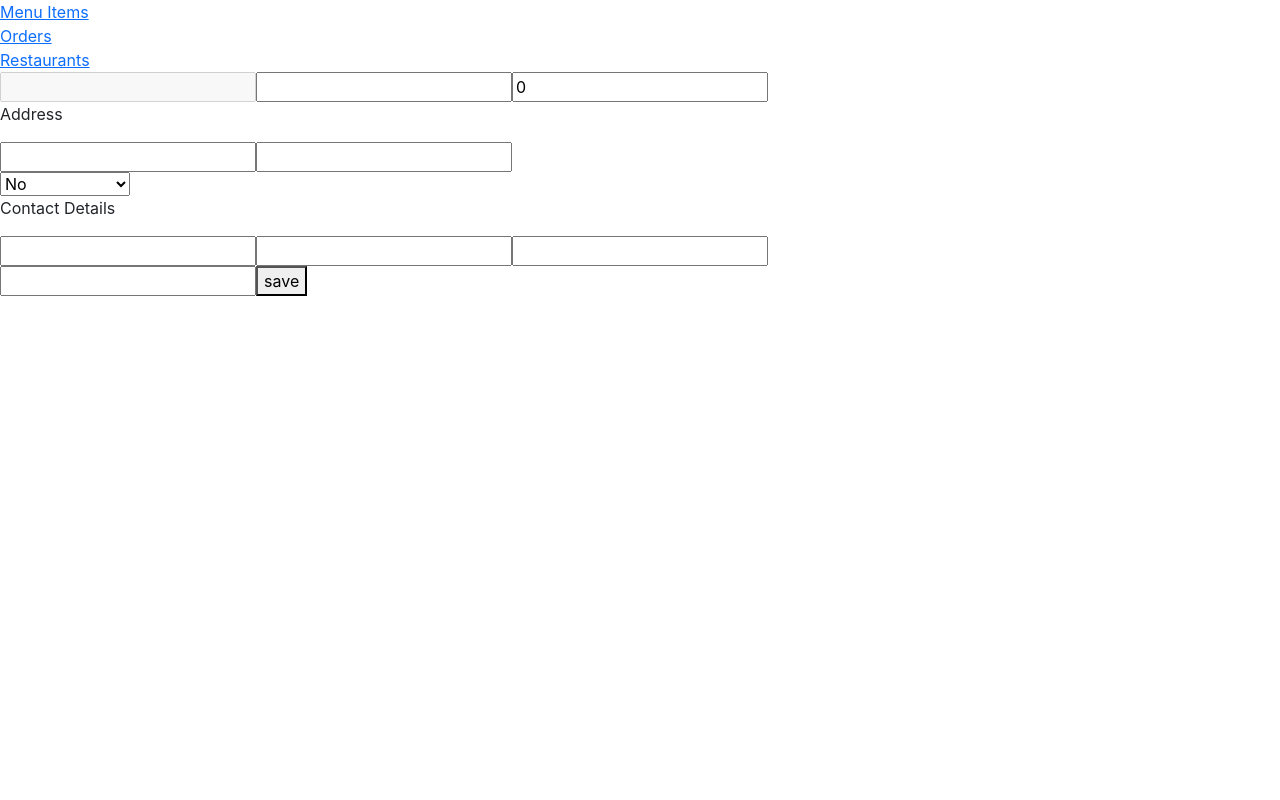
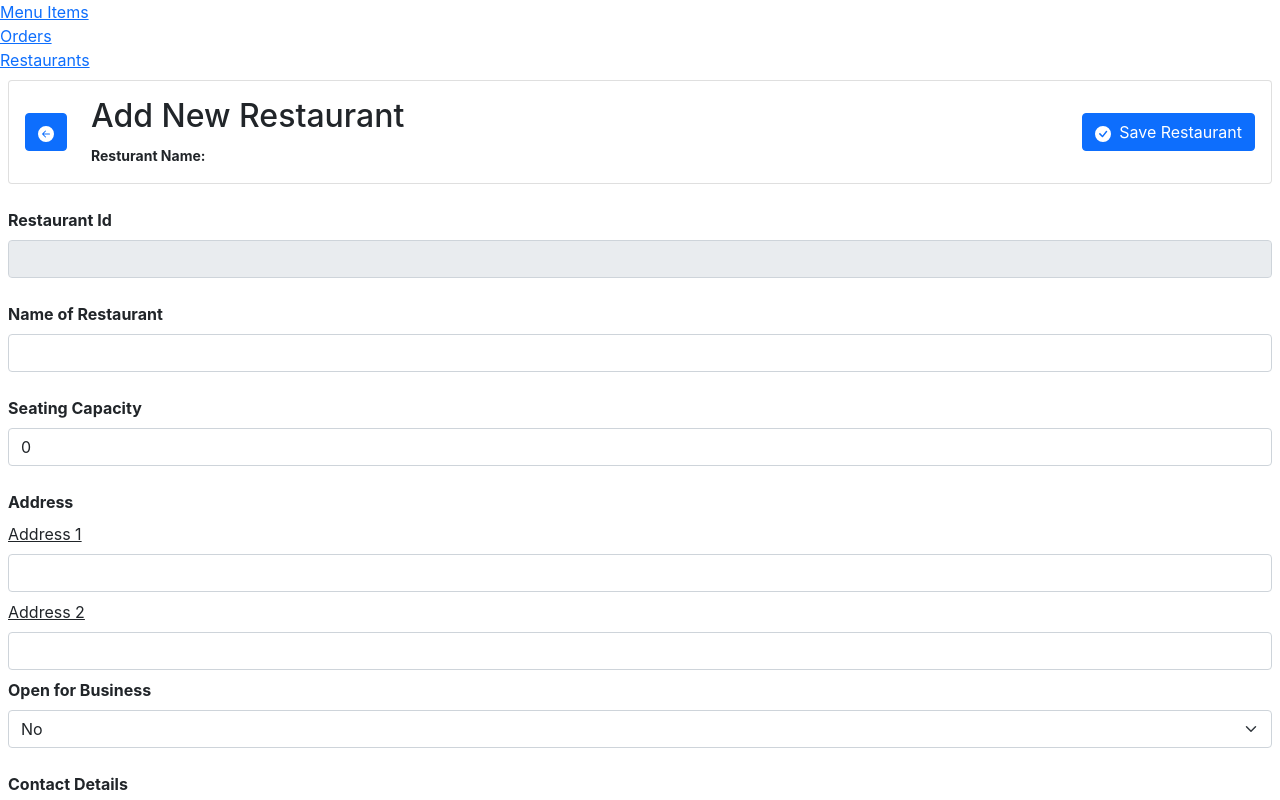
Before and after one commit to saiforceone/SARestuarantDashboard, a React (Create React App) app: page /restaurant-locations/new in a window 1280 px wide. Shown: the top 800 px of the page. Built offline with nearby package versions, Linux system fonts and the light colour scheme.

Commit message:
update restaurant location edit page to use updated form layout and page header. update restaurant location list to use item card component and page header

```diff
--- a/src/pages/RestaurantLocation/RestaurantLocationEditPage.jsx
+++ b/src/pages/RestaurantLocation/RestaurantLocationEditPage.jsx
@@ -1,8 +1,11 @@
 import React, {useCallback, useEffect, useState} from 'react';
-import {useLocation, useParams} from 'react-router';
+import {useLocation, useNavigate, useParams} from 'react-router';
+import { Form } from 'react-bootstrap';
+import { CheckCircleFill as SaveIcon } from 'react-bootstrap-icons';
 import { API_ENDPOINTS } from '../../constants';
 import APIUtils from '../../utils/APIUtils';
 import { FIELD_TYPES, RestaurantStructure } from '../../utils/FormUtils';
+import PageHeader from '../../components/PageHeader/PageHeader';
 
 /**
  * @function renderEditForm
@@ -19,9 +22,11 @@ const renderEditForm = ({restaurantData, onEditFormData, onSaveAction}) => {
   );
 
   const formToRender = RestaurantStructure().formFieldDefs.map((field, index) => {
+    let formControl;
     if (field.fieldType === FIELD_TYPES.TEXT_ID) {
-      return (
-        <input
+      formControl = (
+        <Form.Control
+          className='mb-3'
           key={`form-field-${index}`}
           value={restaurantData[field.valueKey]}
           {...field.fieldProps}
@@ -29,8 +34,9 @@ const renderEditForm = ({restaurantData, onEditFormData, onSaveAction}) => {
       );
     }
     if (field.fieldType === FIELD_TYPES.TEXT) {
-      return (
-        <input
+      formControl = (
+        <Form.Control
+          className='mb-3'
           key={`form-field-${index}`}
           onChange={e => onEditFormData({key: field.valueKey, value: e.target.value})}
           value={restaurantData[field.valueKey]}
@@ -38,8 +44,8 @@ const renderEditForm = ({restaurantData, onEditFormData, onSaveAction}) => {
       );
     }
     if (field.fieldType === FIELD_TYPES.TEXT_ARRAY) {
-      return (
-        <input
+      formControl = (
+        <Form.Control
           key={`form-field-${index}`}
           onChange={e => {
             onEditFormData({
@@ -53,6 +59,7 @@ const renderEditForm = ({restaurantData, onEditFormData, onSaveAction}) => {
     }
     if (field.fieldType === FIELD_TYPES.FIELD_GROUP) {
       const groupedFields = field.fields.map((innerField, innerFieldIndex) => {
+        let innerFormControl;
         if (innerField.fieldType === FIELD_TYPES.TEXT) {
           let actualValue;
 
@@ -62,8 +69,9 @@ const renderEditForm = ({restaurantData, onEditFormData, onSaveAction}) => {
             }
           }
 
-          return (
-            <input
+          innerFormControl = (
+            <Form.Control
+              className='mb-2'
               key={`form-field-${index}-grouped-${innerFieldIndex}`}
               onChange={e => onEditFormData({
                 key: `${field.parentValueKey}.${innerField.valueKey}`,
@@ -76,20 +84,24 @@ const renderEditForm = ({restaurantData, onEditFormData, onSaveAction}) => {
         }
 
         return (
-          <div />
+          <Form.Group>
+            <Form.Label className='text-decoration-underline'>{innerField.label}</Form.Label>
+            {innerFormControl}
+          </Form.Group>
         );
       });
 
       return (
         <div>
-          <p>{field.label}</p>
+          <Form.Label><strong>{field.label}</strong></Form.Label>
           {groupedFields}
         </div>
       );
     }
     if (field.fieldType === FIELD_TYPES.SELECT) {
-      return (
-        <select
+      formControl = (
+        <Form.Select
+          className='mb-3'
           key={`form-field-${index}`}
           onChange={e => onEditFormData({key: field.valueKey, value: e.target.value})}
           value={restaurantData[field.valueKey]}
@@ -100,24 +112,22 @@ const renderEditForm = ({restaurantData, onEditFormData, onSaveAction}) => {
               {optionField.label}
             </option>
           )) : undefined }
-        </select>
+        </Form.Select>
       )
     }
 
     return (
-      <div />
+      <Form.Group className='mb-4'>
+        <Form.Label><strong>{field.label}</strong></Form.Label>
+        {formControl}
+      </Form.Group>
     );
   });
 
   return (
-    <form onSubmit={e => e.preventDefault()}>
+    <Form onSubmit={e => e.preventDefault()}>
       {formToRender}
-      <button
-        onClick={onSaveAction}
-      >
-        save
-      </button>
-    </form>
+    </Form>
   );
 };
 
@@ -133,6 +143,7 @@ const RestaurantlocationEditPage = () => {
   const [restaurantData, setRestaurantData] = useState();
   // const [isSaving, setIsSaving] = useState(false);
   const location = useLocation();
+  const navigate = useNavigate();
   const params = useParams();
 
   useEffect(() => {
@@ -171,6 +182,7 @@ const RestaurantlocationEditPage = () => {
       if (keyParts.length === 2) {
         console.log('value for multi part key: ', value);
         console.log('key parts: ', keyParts);
+        // Note: maybe destructure the object here using key parts?
         if (dataCopy[keyParts[0]]) {
           dataCopy[keyParts[0]][keyParts[1]] = value; // TODO: find a better to do this :'(
         } else {
@@ -207,7 +219,23 @@ const RestaurantlocationEditPage = () => {
   }, [restaurantData, resourceId]);
 
   return (
-    <div>
+    <div className='p-2'>
+      <PageHeader
+        heading={`${resourceId ? 'Edit Restaurant' : 'Add New Restaurant'}`}
+        subheading={`Resturant Name: ${restaurantData ? restaurantData.locationName : '[Name Not Set]'}`}
+        backButtonAction={() => navigate(-1)}
+        actionsContainer={
+          <React.Fragment>
+            <button
+              className='btn btn-primary'
+              onClick={onSaveAction}
+            >
+              <SaveIcon className='me-2' />
+              Save Restaurant
+            </button>
+          </React.Fragment>
+        }
+      />
       {renderEditForm({restaurantData, onEditFormData, onSaveAction})}
     </div>
   );
--- a/src/pages/RestaurantLocation/RestaurantLocationListPage.jsx
+++ b/src/pages/RestaurantLocation/RestaurantLocationListPage.jsx
@@ -1,8 +1,14 @@
 import React, {useCallback, useEffect} from 'react';
 import { useDispatch, useSelector } from 'react-redux';
 import { useNavigate } from 'react-router';
+import {
+  PencilSquare as PencilIcon,
+  ArrowClockwise as RefreshIcon,
+} from 'react-bootstrap-icons';
 import { fetchLocations } from '../../store/actions/restaurantLocationActions';
 import { API_ENDPOINTS } from '../../constants';
+import PageHeader from '../../components/PageHeader/PageHeader';
+import { ItemCard } from '../../components/ItemCard/ItemCard';
 
 /**
  * @function renderRestaurants
@@ -11,18 +17,23 @@ import { API_ENDPOINTS } from '../../constants';
  * @description Helper function to render restaurant locations
  */
 const renderRestaurants = ({restaurantLocations = [], onClickAction}) => {
-  // TODO: replace returned component with custom component
   return restaurantLocations.map(loc => (
-    <div
-      key={loc._id}
-      style={{backgroundColor: '#f4f4f4', padding: 10, marginBottom: 10}}
-    >
-      <p><strong>{loc.locationName}</strong></p>
-      <p>{loc.address.address1}</p>
-      <button onClick={() => onClickAction({location: loc})}>
-        Edit
-      </button>
-    </div>
+    <ItemCard
+      key={`loc-${loc._id}`}
+      title={loc.locationName}
+      subtitle={loc.address.address1 ? loc.address.address1 : 'No Address Entered'}
+      cardActions={
+        <React.Fragment>
+          <button
+            className='btn btn-primary'
+            onClick={() => onClickAction({location: loc})}
+          >
+            <PencilIcon className='me-2' />
+            Edit
+          </button>
+        </React.Fragment>
+      }
+    />
   ));
 };
 
@@ -61,9 +72,29 @@ const RestaurantLocationListPage = () => {
 
   return (
     <div>
-      <h1>Restaurant Locations List Page</h1>
-      <button>Add New Location</button>
-      <button onClick={getRestaurants}>Refresh</button>
+      <PageHeader
+        heading='Restaurants'
+        subheading={
+          `Restaurant Locations Found: ${restaurantStore.data.length}`
+        }
+        actionsContainer={
+          <React.Fragment>
+            <button
+              className='btn btn-primary'
+            >
+              Add New Location
+            </button>
+            <button
+              className='btn btn-primary ms-2'
+              onClick={getRestaurants}
+            >
+              <RefreshIcon className='me-2' />
+              Refresh
+            </button>
+          </React.Fragment>
+        }
+      />
+
       {renderRestaurants({
         restaurantLocations: restaurantStore.data,
         onClickAction: onEditLocation
```
